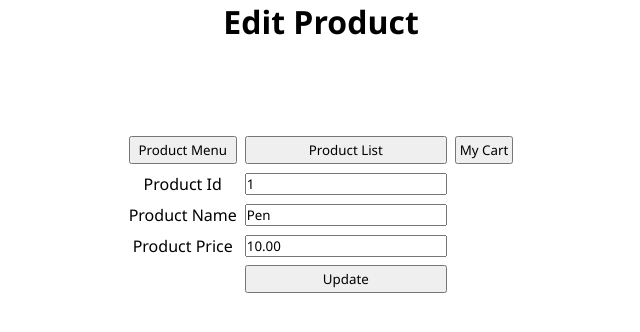
After one commit to roald944/lesson2_adms, a PHP site: page /pages/edit.php?edit=1 in a window 1280 px wide. The commit adds this page. Shown: the top 332 px of the page, without its empty margins (319-959 px from the left). Run offline with PHP 8.4, Linux system fonts and the light colour scheme; data comes from the database, SQL or seed files in the repository.

Commit message:
added editpage , minorchanges

```diff
--- a/index.php
+++ b/index.php
@@ -55,7 +55,7 @@ if (isset($_GET['remove'])) {
                     <td><?php echo $product_name; ?></td>
                     <td><?php echo $product_price; ?></td>
                     <td id="actions">
-                        <a href="./?edit=<?php echo $product_id; ?>">
+                        <a href="pages/edit.php?edit=<?php echo $product_id; ?>">
                             <button>Edit</button>
                         </a>
                         <a href="./?remove=<?php echo $product_id; ?>">
--- /dev/null
+++ b/pages/edit.php
@@ -0,0 +1,100 @@
+<?php
+
+require "../php/connection.php";
+$productName = $productPrice = $msg = "";
+$productID = $_GET['edit'];
+
+if (isset($_POST['editProduct'])) {
+    $productID = $_GET['edit'];
+    $productName = $_POST['productName'];
+    $productPrice = $_POST['productPrice'];
+    $edit_sql = "UPDATE product_list SET product_name = '$productName', product_price = '$productPrice' WHERE product_id = '$productID'";
+    if (mysqli_query($conn, $edit_sql)) {
+        $msg = "Product " . $productName . " has been updated.";
+    }
+}
+
+?>
+<!DOCTYPE html>
+<html lang="en">
+
+<head>
+    <meta charset="UTF-8">
+    <meta http-equiv="X-UA-Compatible" content="IE=edge">
+    <meta name="viewport" content="width=device-width, initial-scale=1.0">
+    <link rel="stylesheet" href="../styles/all.css">
+    <title>Add Product</title>
+</head>
+
+<body>
+    <h1>Edit Product</h1>
+    <table>
+        <tr>
+            <td>
+                <button onclick="window.location.href='products_menu.php'">Product Menu</button>
+            </td>
+            <td>
+                <button onclick="window.location.href='../'">Product List</button>
+            </td>
+            <td>
+                <button onclick="window.location.href='mycart.php'">My Cart</button>
+            </td>
+            <br>
+            <br>
+        </tr>
+        <form method="POST">
+            <tr>
+                <td>
+                    <label for="">Product Id</label>
+                </td>
+                <td>
+                    <input type="text" name="" id="" readonly value="<?php echo $_GET['edit']; ?>">
+                </td>
+            </tr>
+            <?php
+            $getProduct = "SELECT * FROM product_list WHERE product_id = '$productID'";
+            $queryProduct = mysqli_query($conn, $getProduct);
+            while ($gotProduct = mysqli_fetch_assoc($queryProduct)) {
+                $pname = $gotProduct['product_name'];
+                $pprice = $gotProduct['product_price'];
+            ?>
+                <tr>
+                    <td>
+                        <label for="productName">Product Name</label>
+                    </td>
+                    <td>
+                        <input type="text" name="productName" id="productName" value="<?php echo $pname; ?>">
+                    </td>
+                </tr>
+                <tr>
+                    <td>
+                        <label for="productPrice">Product Price</label>
+                    </td>
+                    <td>
+                        <input type="number" name="productPrice" id="productPrice" value="<?php echo $pprice; ?>">
+                    </td>
+                </tr>
+            <?php
+            }
+            ?>
+
+            <tr>
+                <td></td>
+                <td>
+                    <input type="submit" value="Update" name="editProduct">
+                </td>
+            </tr>
+            <br>
+            <br>
+            <tr>
+                <td colspan="3">
+                    <?php if (isset($msg)) : echo $msg;
+                        unset($msg);
+                    endif ?>
+                </td>
+            </tr>
+        </form>
+    </table>
+</body>
+
+</html>
```
